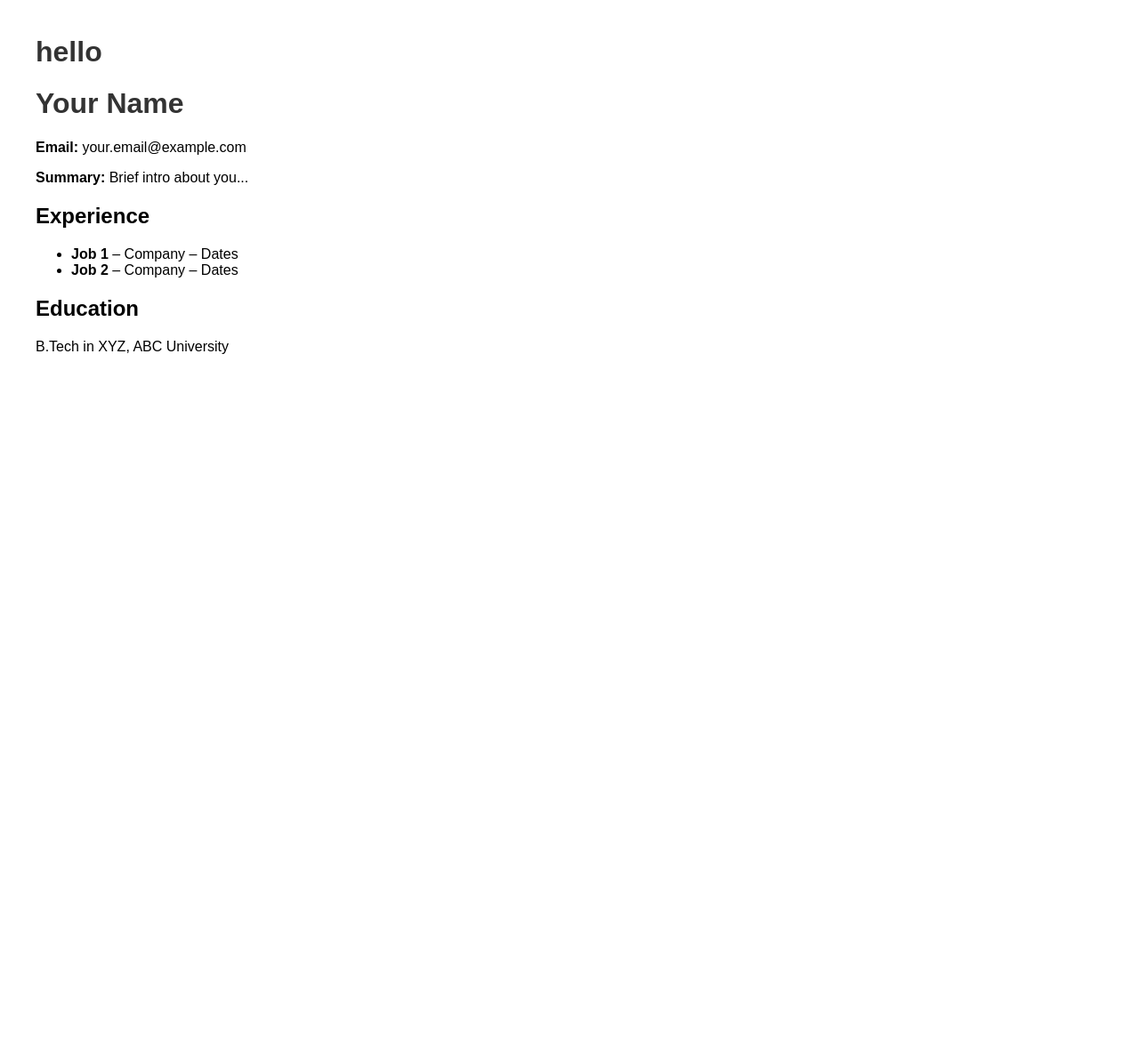
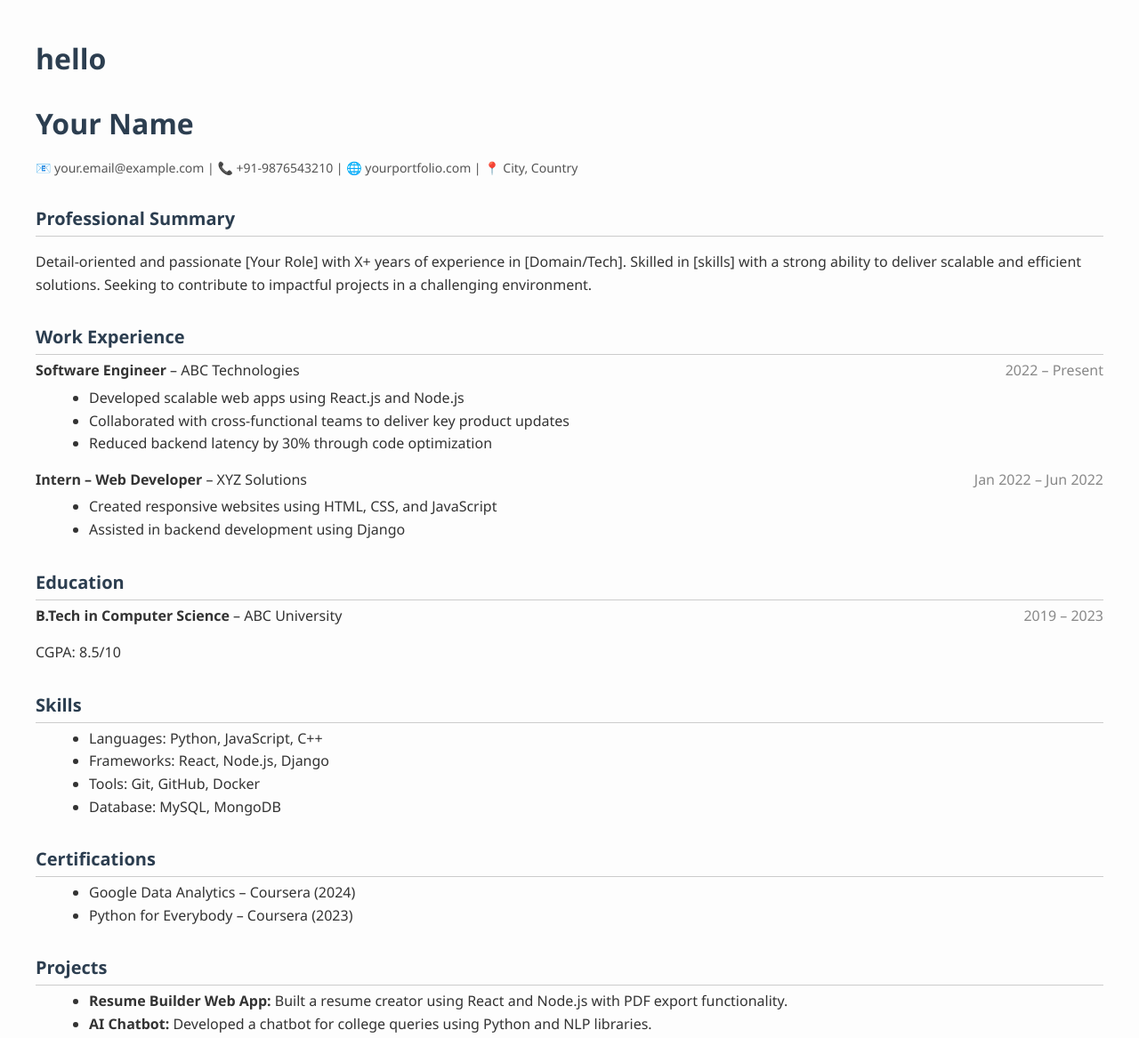
Before and after one commit to Wamika24/-Wamika-.githubb.io, a plain HTML site: page index.html in a window 1280 px wide. Shown: the whole page at 89% size. Before the commit the page ends 800 px from the top, so only its background shows below. Drawn offline with Linux system fonts and the light colour scheme.

Commit message:
Update index.html

```diff
--- a/index.html
+++ b/index.html
@@ -1,26 +1,124 @@
 <h1>hello</h1>
 <!DOCTYPE html>
-<html>
+<html lang="en">
 <head>
-  <title>My Resume</title>
-  <meta charset="UTF-8">
+  <meta charset="UTF-8" />
+  <meta name="viewport" content="width=device-width, initial-scale=1.0"/>
+  <title>Resume - Your Name</title>
   <style>
-    body { font-family: Arial; margin: 40px; }
-    h1 { color: #333; }
+    body {
+      font-family: 'Segoe UI', sans-serif;
+      margin: 40px;
+      background: #fdfdfd;
+      color: #333;
+      line-height: 1.6;
+    }
+    h1, h2, h3 {
+      color: #2c3e50;
+      margin-bottom: 5px;
+    }
+    h1 {
+      font-size: 32px;
+    }
+    h2 {
+      font-size: 20px;
+      border-bottom: 1px solid #ccc;
+      padding-bottom: 3px;
+      margin-top: 30px;
+    }
+    p, li {
+      font-size: 16px;
+    }
+    ul {
+      margin: 5px 0 15px 20px;
+    }
+    .section {
+      margin-bottom: 20px;
+    }
+    .contact {
+      font-size: 14px;
+      color: #555;
+    }
+    .job-title {
+      font-weight: bold;
+    }
+    .edu, .exp {
+      margin-bottom: 15px;
+    }
+    .date {
+      float: right;
+      color: #888;
+    }
+    @media print {
+      body { margin: 10mm; }
+    }
   </style>
 </head>
 <body>
+
   <h1>Your Name</h1>
-  <p><strong>Email:</strong> your.email@example.com</p>
-  <p><strong>Summary:</strong> Brief intro about you...</p>
+  <p class="contact">
+    📧 your.email@example.com | 📞 +91-9876543210 | 🌐 yourportfolio.com | 📍 City, Country
+  </p>
 
-  <h2>Experience</h2>
-  <ul>
-    <li><strong>Job 1</strong> – Company – Dates</li>
-    <li><strong>Job 2</strong> – Company – Dates</li>
-  </ul>
+  <div class="section">
+    <h2>Professional Summary</h2>
+    <p>Detail-oriented and passionate [Your Role] with X+ years of experience in [Domain/Tech]. Skilled in [skills] with a strong ability to deliver scalable and efficient solutions. Seeking to contribute to impactful projects in a challenging environment.</p>
+  </div>
 
-  <h2>Education</h2>
-  <p>B.Tech in XYZ, ABC University</p>
+  <div class="section">
+    <h2>Work Experience</h2>
+    <div class="exp">
+      <div><span class="job-title">Software Engineer</span> – ABC Technologies <span class="date">2022 – Present</span></div>
+      <ul>
+        <li>Developed scalable web apps using React.js and Node.js</li>
+        <li>Collaborated with cross-functional teams to deliver key product updates</li>
+        <li>Reduced backend latency by 30% through code optimization</li>
+      </ul>
+    </div>
+
+    <div class="exp">
+      <div><span class="job-title">Intern – Web Developer</span> – XYZ Solutions <span class="date">Jan 2022 – Jun 2022</span></div>
+      <ul>
+        <li>Created responsive websites using HTML, CSS, and JavaScript</li>
+        <li>Assisted in backend development using Django</li>
+      </ul>
+    </div>
+  </div>
+
+  <div class="section">
+    <h2>Education</h2>
+    <div class="edu">
+      <strong>B.Tech in Computer Science</strong> – ABC University <span class="date">2019 – 2023</span>
+      <p>CGPA: 8.5/10</p>
+    </div>
+  </div>
+
+  <div class="section">
+    <h2>Skills</h2>
+    <ul>
+      <li>Languages: Python, JavaScript, C++</li>
+      <li>Frameworks: React, Node.js, Django</li>
+      <li>Tools: Git, GitHub, Docker</li>
+      <li>Database: MySQL, MongoDB</li>
+    </ul>
+  </div>
+
+  <div class="section">
+    <h2>Certifications</h2>
+    <ul>
+      <li>Google Data Analytics – Coursera (2024)</li>
+      <li>Python for Everybody – Coursera (2023)</li>
+    </ul>
+  </div>
+
+  <div class="section">
+    <h2>Projects</h2>
+    <ul>
+      <li><strong>Resume Builder Web App:</strong> Built a resume creator using React and Node.js with PDF export functionality.</li>
+      <li><strong>AI Chatbot:</strong> Developed a chatbot for college queries using Python and NLP libraries.</li>
+    </ul>
+  </div>
+
 </body>
 </html>
```
